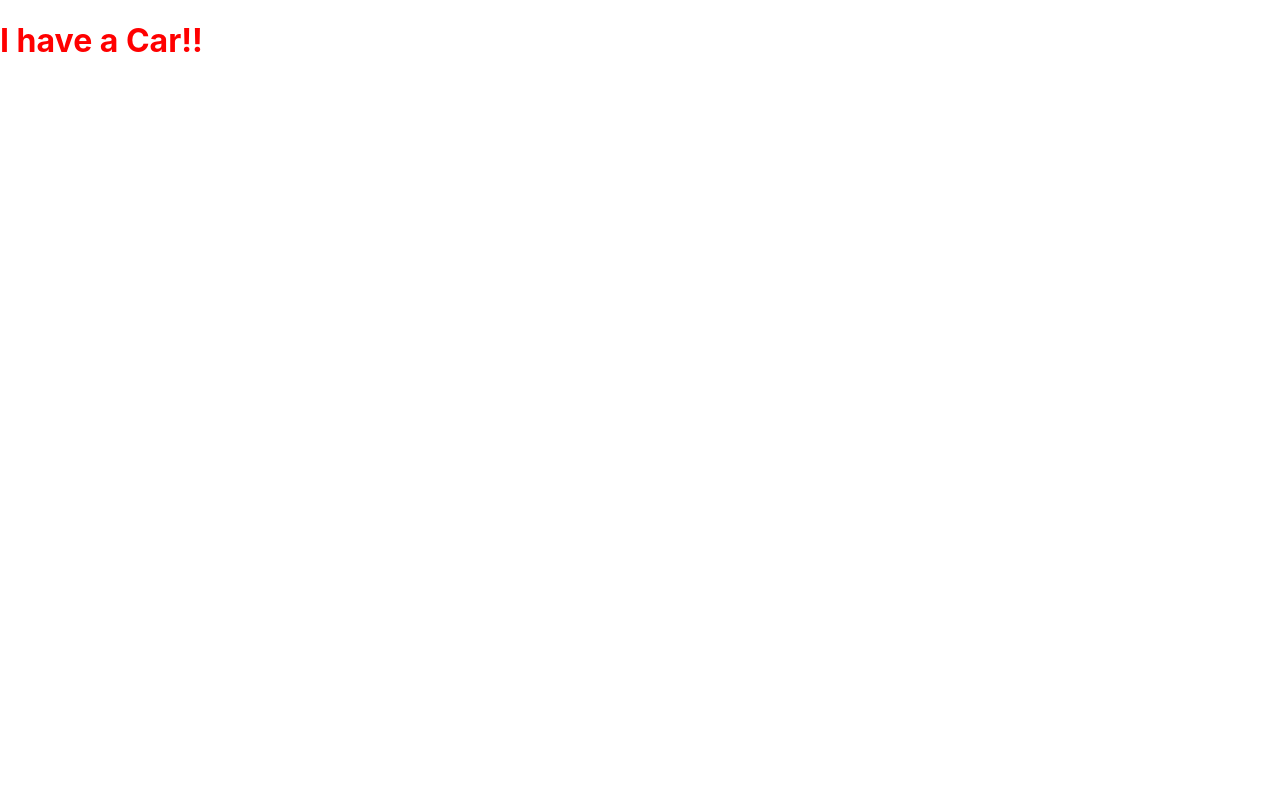
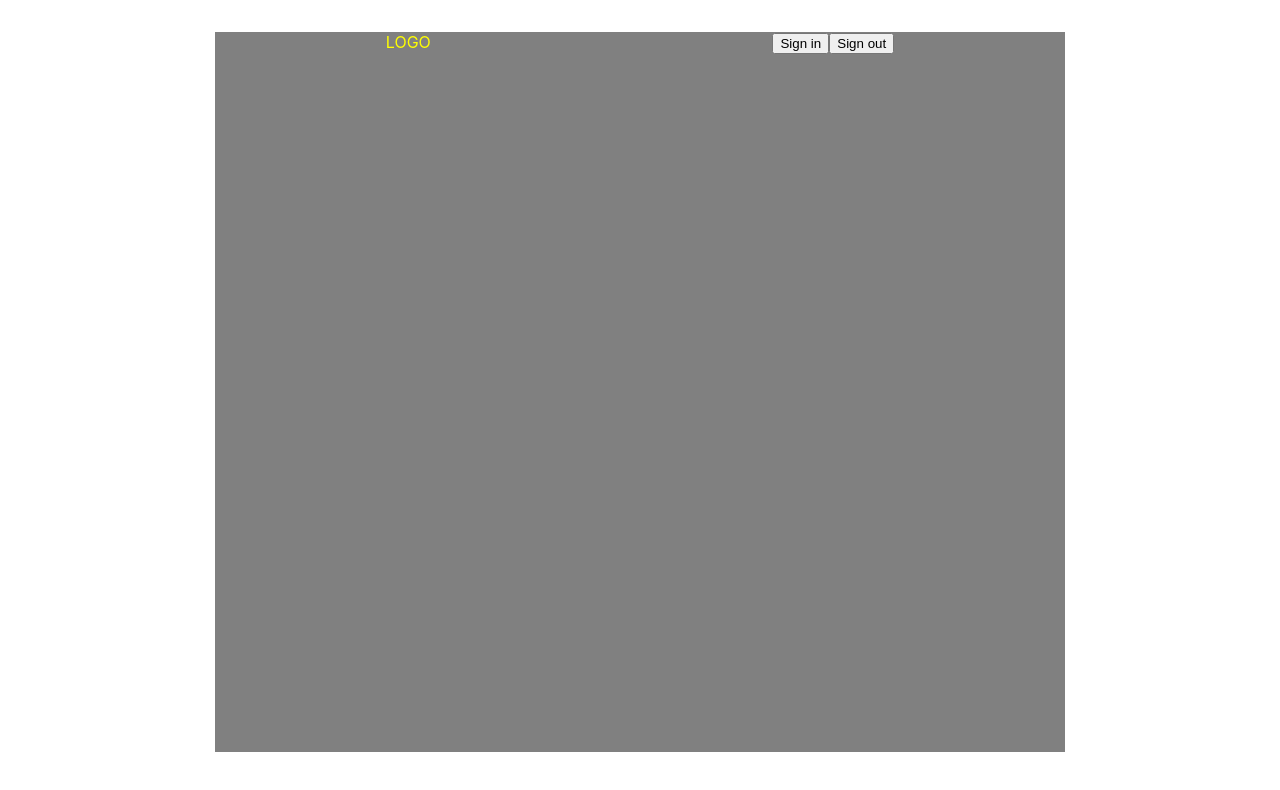
Before and after one commit to llcain/signup, a React (Create React App) app: page / in a window 1280 px wide. Shown: the top 790 px of the page. Built offline with nearby package versions, Linux system fonts and the light colour scheme.

Commit message:
Created header, logo, and sign buttons

```diff
--- a/src/App.js
+++ b/src/App.js
@@ -5,7 +5,15 @@ import './my-sass.scss';
 function App() {
   return (
     <div className='wrapper-container'>
-      <h1>I have a Car!!</h1>
+      <header className='header'>
+        <div className='logo'>
+          LOGO
+        </div>
+        <div className='sign-btn'>
+          <button>Sign in</button>
+          <button>Sign out</button>
+        </div>
+      </header>
     </div>
   );
 }
--- a/src/my-sass.scss
+++ b/src/my-sass.scss
@@ -1,5 +1,17 @@
-$myColor: red;
+.wrapper-container {
+    width: 850px;
+    height: 90vh;
+    background-color: grey;
+    margin: 2rem auto;
+}
 
-h1 {
+$myColor: yellow;
+
+.logo {
     color: $myColor;
 }
+
+.header {
+    display: flex;
+    justify-content: space-around;
+}
```
